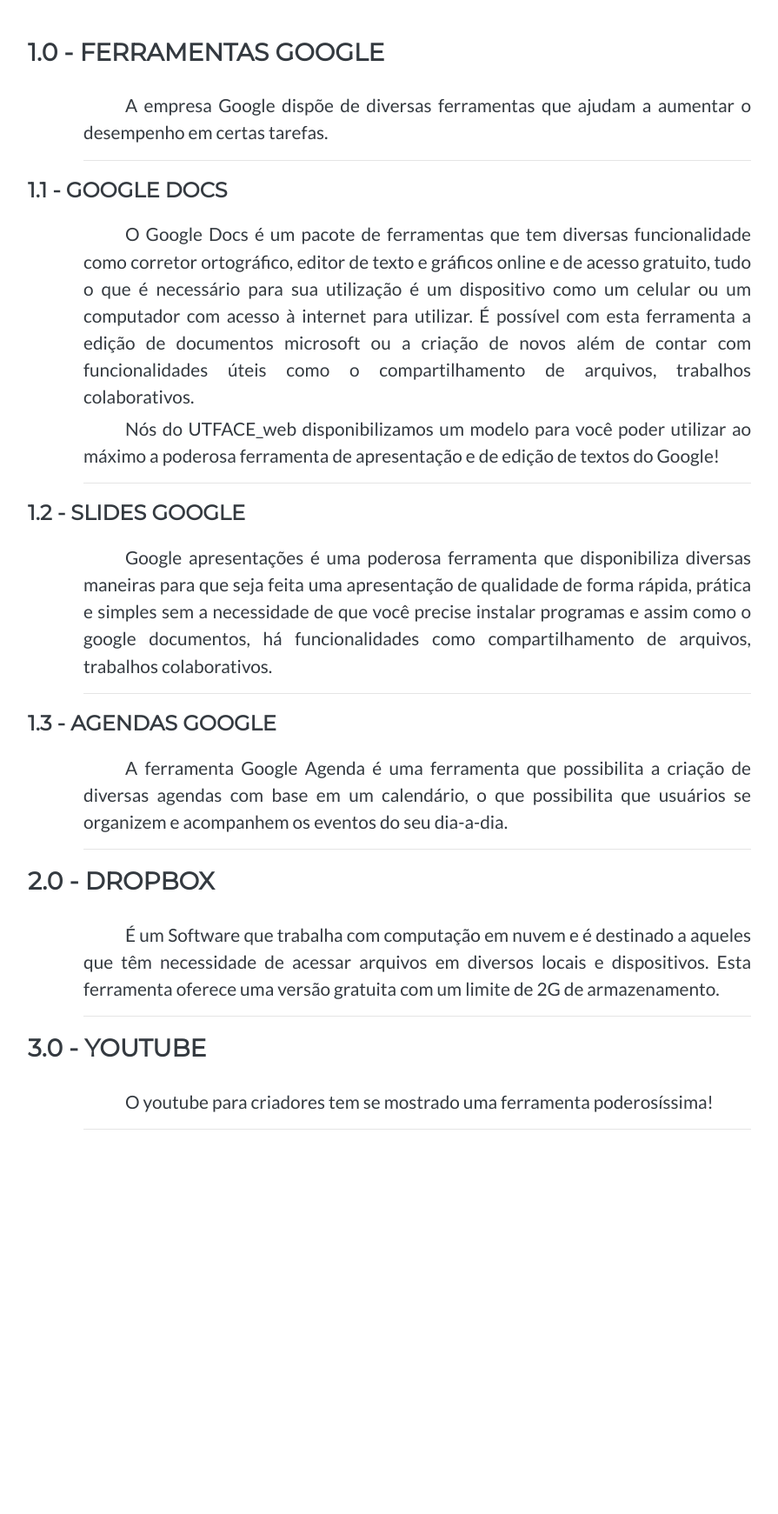
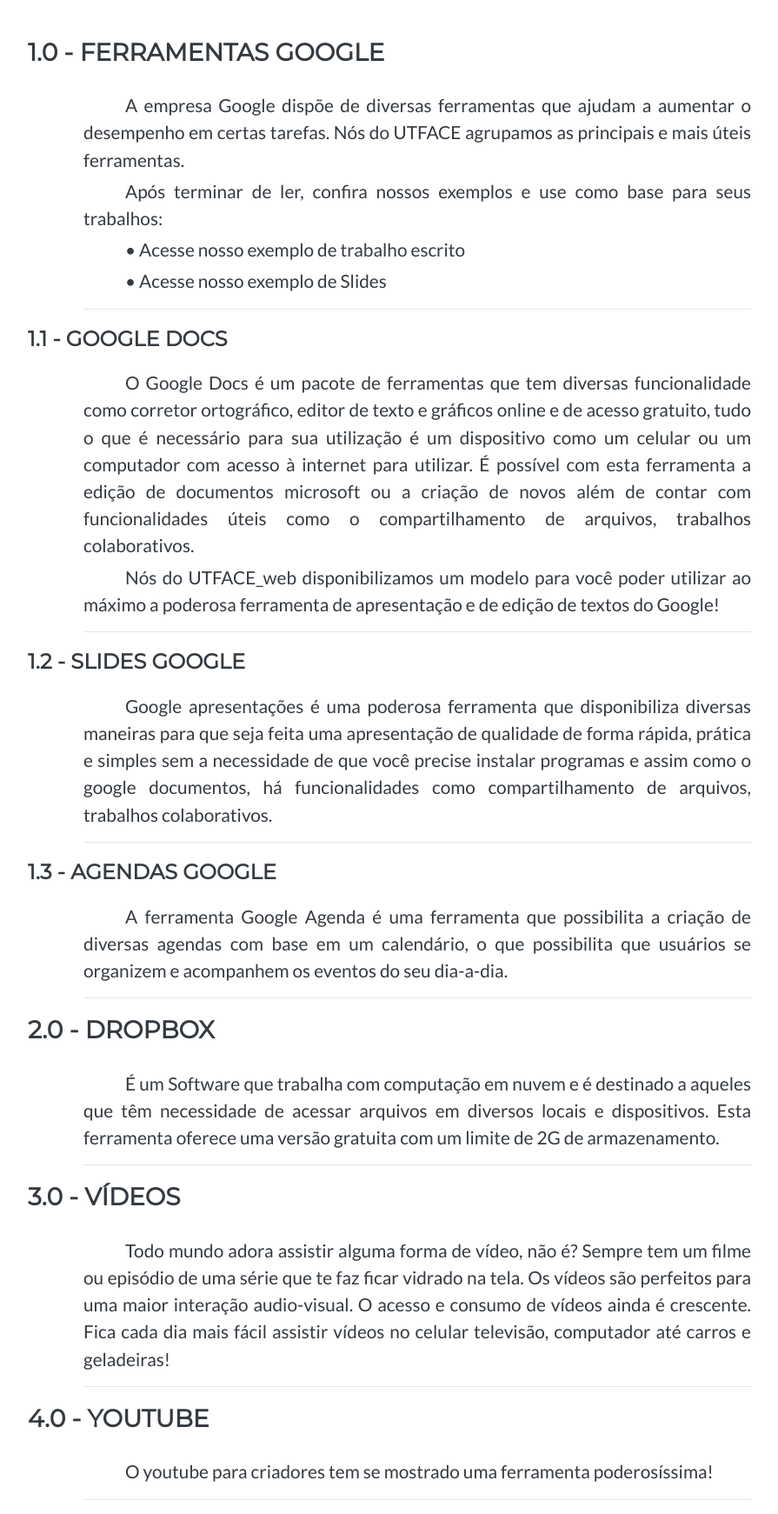
Before and after one commit to Kaiqgs/UTFACEweb, a Flask app: page /ferramentas-criacao in a window 1280 px wide. Shown: the part 506-2247 px from the top of the page at 87% size, without its empty margins (160-1055 px from the left). Before the commit the page ends 1805 px from the top, so only its background shows below. Run offline with Flask 2, Linux system fonts and the light colour scheme; some libraries are stand-ins or nearby versions.

Commit message:
Pages update

```diff
--- a/app/controllers/default.py
+++ b/app/controllers/default.py
@@ -18,7 +18,7 @@
                         ('3º Ensino Med.','3º Ensino Med.')]
 
 
-
+@app.route("/", methods=["GET","POST"])
 @app.route("/home", methods=["GET","POST"])
 def home():
     cnt = Contact()
--- a/app/templates/criacao.html
+++ b/app/templates/criacao.html
@@ -15,7 +15,10 @@
 
 </div>
 
-<p class="text-justify paragraph-block">A empresa Google dispõe de diversas ferramentas que ajudam a aumentar o desempenho em certas tarefas.</p>
+<p class="text-justify paragraph-block">A empresa Google dispõe de diversas ferramentas que ajudam a aumentar o desempenho em certas tarefas. Nós do UTFACE agrupamos as principais e mais úteis ferramentas.</p>
+<p class="text-justify paragraph-block">Após terminar de ler, confira nossos exemplos e use como base para seus trabalhos:</p>
+<p class="text-justify paragraph-block"><span>&#8226;</span>    <a href="https://drive.google.com/open?id=1Xa1g6EpfCOxGba3R8_PxllIuu_eWoDneF10y7BnTYcI">Acesse nosso exemplo de trabalho escrito</a></p>
+<p class="text-justify paragraph-block"><span>&#8226;</span>    <a href="https://drive.google.com/open?id=1k1i5lYc8s77bA5AhlzWZn4juEyTTQkQgITyE7cAbMBY">Acesse nosso exemplo de Slides</a></p>
 <hr width="60%">
 </section>
 <section>
@@ -71,7 +74,21 @@
 <section>
 <div class="d-flex  title-transition">
 
-<h3 class="text-uppercase mr-auto" id="youtube-t">3.0 - Youtube</h3>
+<h3 class="text-uppercase mr-auto" id="vadeos-t">3.0 - Vídeos</h3>
+
+<a class="nav-link " data-toggle="modal" href="#exampleModal"><i class="fas fa-phone-square"></i></a>
+
+</div>
+
+<p class="text-justify paragraph-block">Todo mundo adora assistir alguma forma de vídeo, não é? Sempre tem um filme ou episódio de uma série que te faz ficar vidrado na tela. Os vídeos são perfeitos para uma maior interação audio-visual. O acesso e consumo de vídeos ainda é crescente. Fica cada dia mais fácil assistir vídeos no celular televisão, computador até carros e <a href="https://www.samsung.com/us/explore/family-hub-refrigerator/overview/">geladeiras</a>!</p>
+<hr width="60%">
+</section>
+</div>
+<div>
+<section>
+<div class="d-flex  title-transition">
+
+<h3 class="text-uppercase mr-auto" id="youtube-t">4.0 - Youtube</h3>
 
 <a class="nav-link " data-toggle="modal" href="#exampleModal"><i class="fas fa-phone-square"></i></a>
 
```
Also changed, not shown: app/templates/consumo.html (+13 -1 lines), 2 other files.
